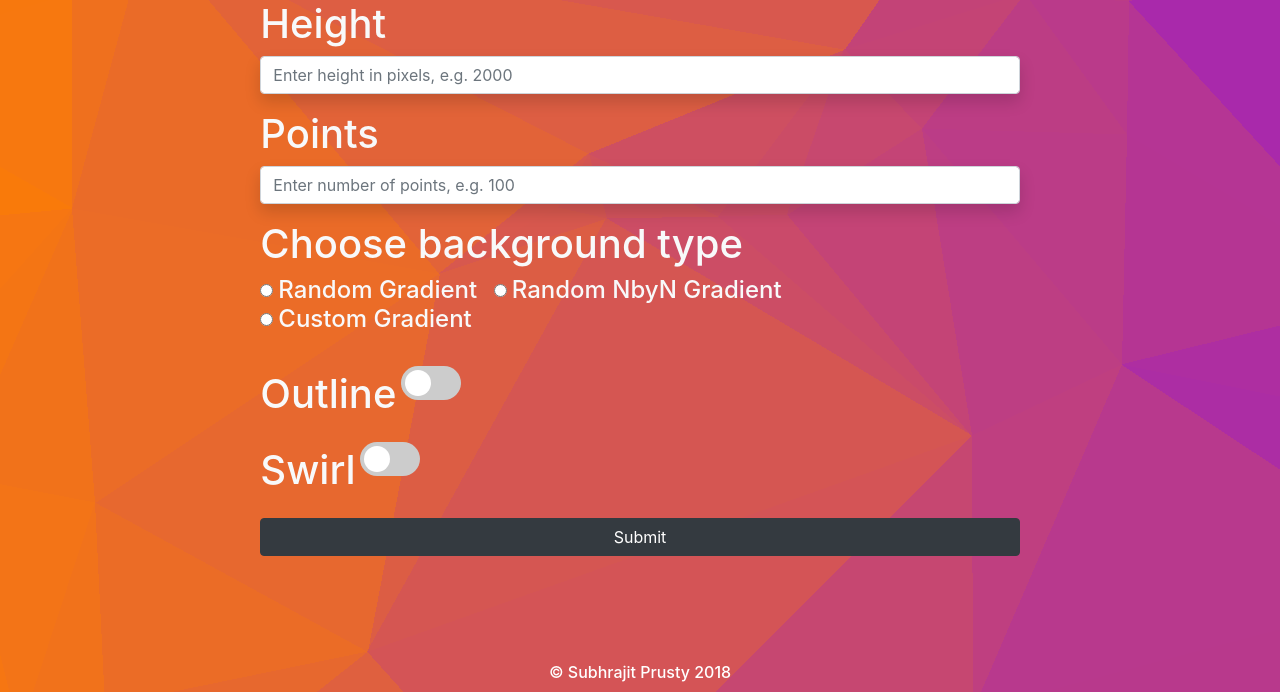
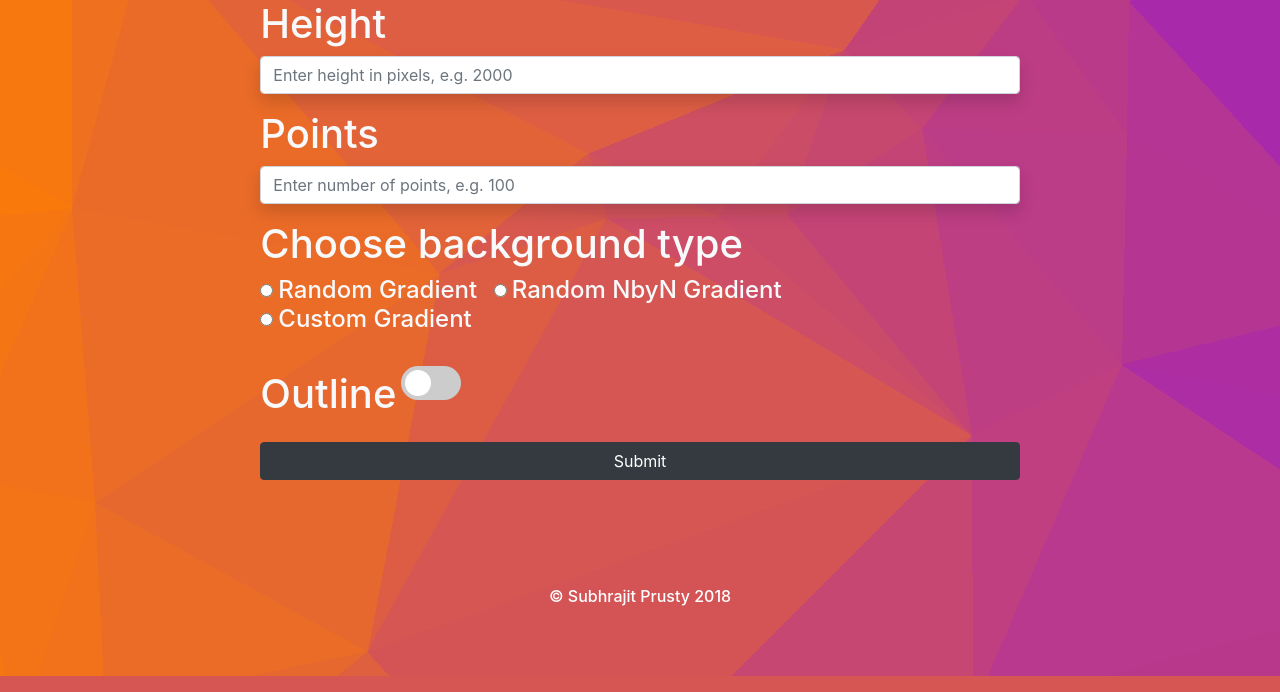
Before and after one commit to SubhrajitPrusty/wallgen, a Flask app: page /poly in a window 1280 px wide. Shown: the part 124-816 px from the top of the page. Run offline with Flask 2, Linux system fonts and the light colour scheme; some libraries are stand-ins or nearby versions.

Commit message:
hotfix: remove swirl from webapp

```diff
--- a/templates/poly.html
+++ b/templates/poly.html
@@ -53,7 +53,7 @@
 					<span class="slider round"></span>
 				</label>
 			</div>
-			<div class="form-group">
+			<div class="form-group" style="display : none">
 				<label class="h1 text-light inline-block" for="Outline">Swirl</label>
 				<label class="switch">
 					<input class="mx-2 inline-block" name="swirl" type="checkbox">
--- a/templates/shape.html
+++ b/templates/shape.html
@@ -64,7 +64,7 @@
 					</label>
 			</div>
 
-			<div class="form-group">
+			<div class="form-group" style="display : none">
 				<label class="h1 text-light inline-block" for="Outline">Swirl</label>
 				<label class="switch">
 					<input class="mx-2 inline-block" name="swirl" type="checkbox">
```
